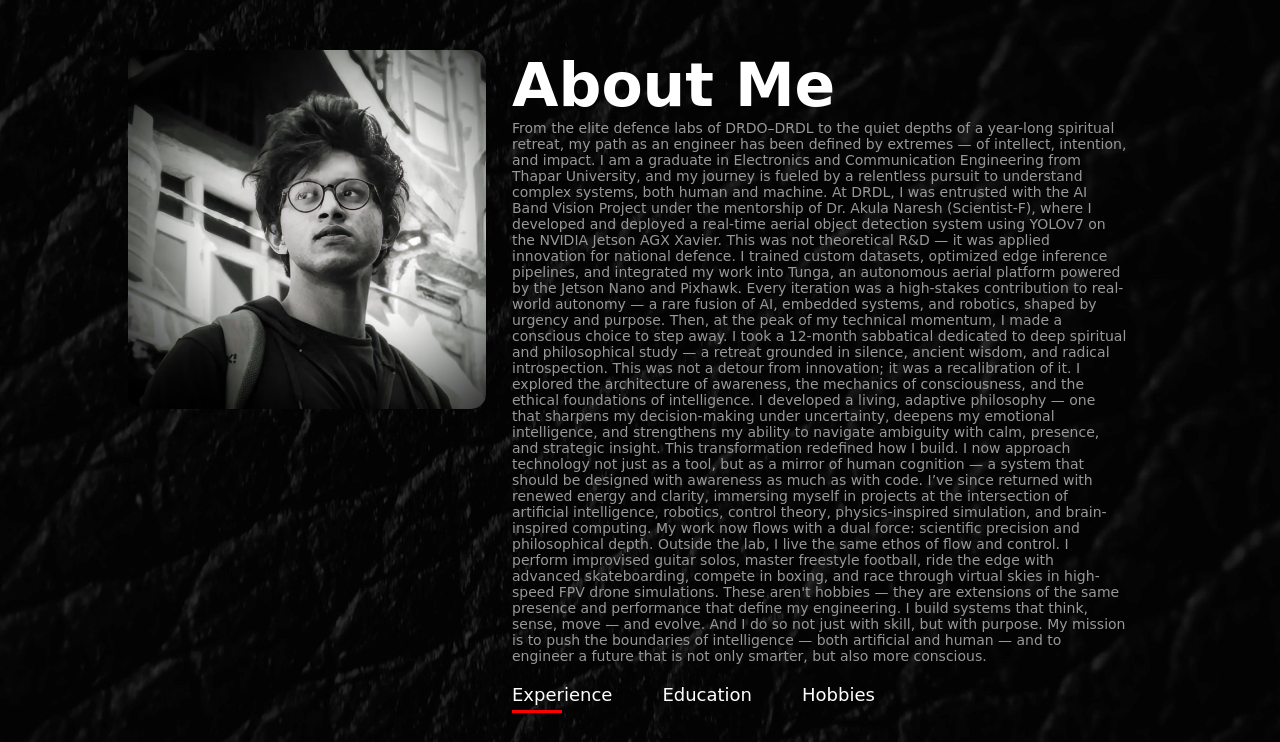
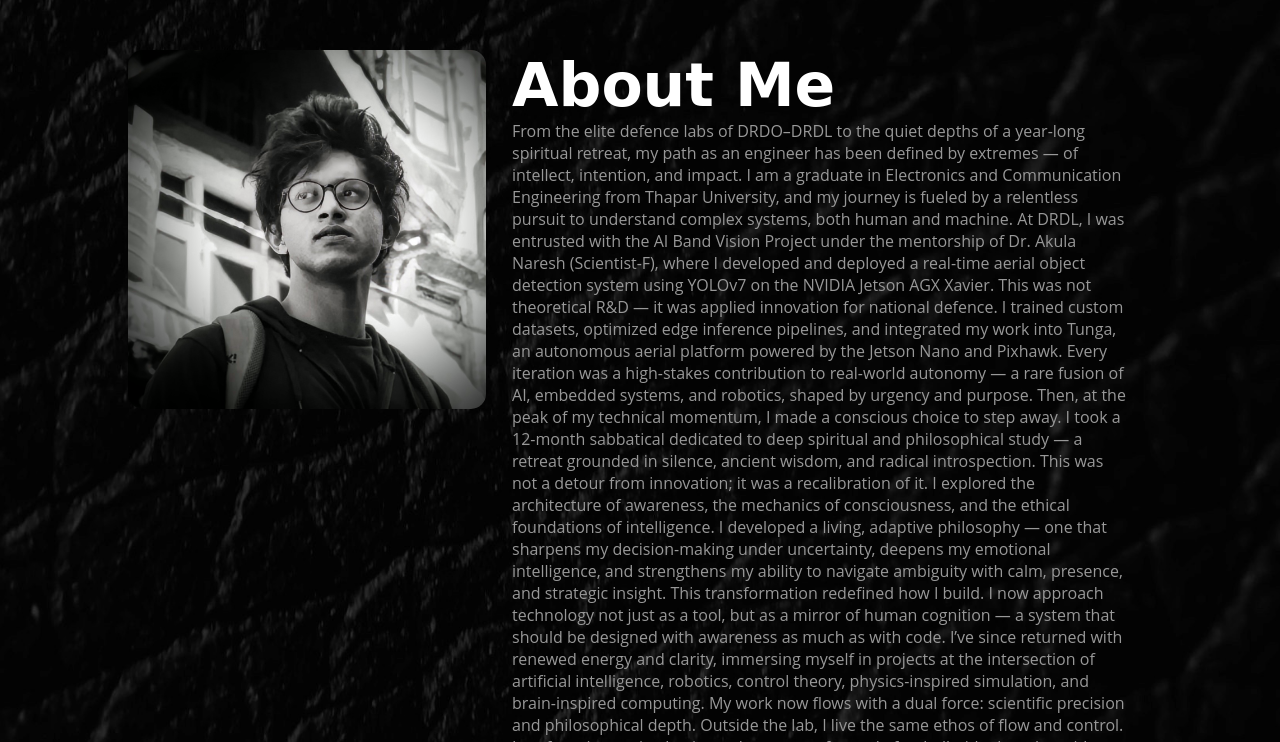
Before and after one commit to Srujan29112001/PortfolioHub, a plain HTML site: page index.html in a window 1280 px wide. Shown: the part 840-1582 px from the top of the page. Drawn offline with Linux system fonts and the light colour scheme.

Commit message:
Update index.html
changed the font of about me section

```diff
--- a/index.html
+++ b/index.html
@@ -38,7 +38,7 @@
             </div>
             <div class="about-col-2">
                 <h1 class="sub-title">About Me</h1>
-                <p class="tum1">From the elite defence labs of DRDO–DRDL to the quiet depths of a year-long spiritual retreat, my path as an engineer has been defined by extremes — of intellect, intention, and impact. I am a graduate in Electronics and Communication Engineering from Thapar University, and my journey is fueled by a relentless pursuit to understand complex systems, both human and machine.
+                <p class="tu">From the elite defence labs of DRDO–DRDL to the quiet depths of a year-long spiritual retreat, my path as an engineer has been defined by extremes — of intellect, intention, and impact. I am a graduate in Electronics and Communication Engineering from Thapar University, and my journey is fueled by a relentless pursuit to understand complex systems, both human and machine.
 
 At DRDL, I was entrusted with the AI Band Vision Project under the mentorship of Dr. Akula Naresh (Scientist-F), where I developed and deployed a real-time aerial object detection system using YOLOv7 on the NVIDIA Jetson AGX Xavier. This was not theoretical R&D — it was applied innovation for national defence. I trained custom datasets, optimized edge inference pipelines, and integrated my work into Tunga, an autonomous aerial platform powered by the Jetson Nano and Pixhawk. Every iteration was a high-stakes contribution to real-world autonomy — a rare fusion of AI, embedded systems, and robotics, shaped by urgency and purpose.
 
```
